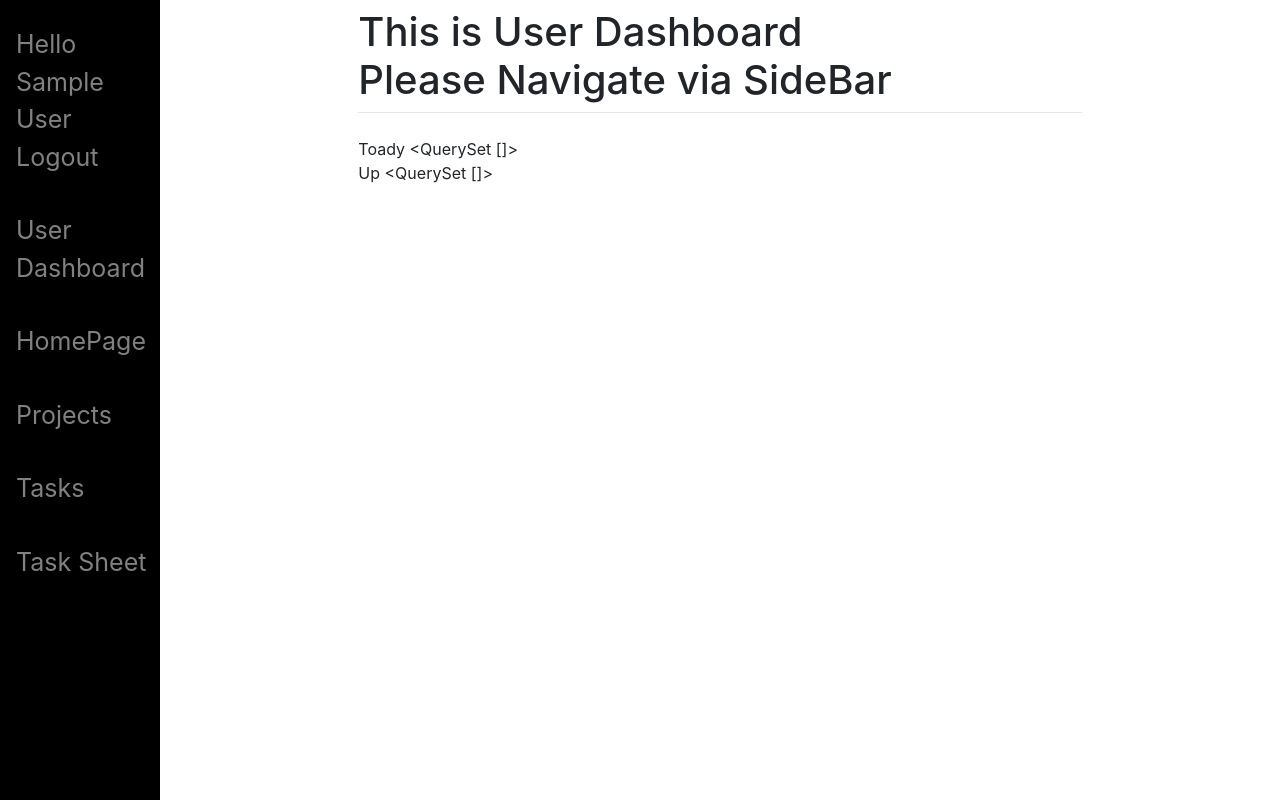
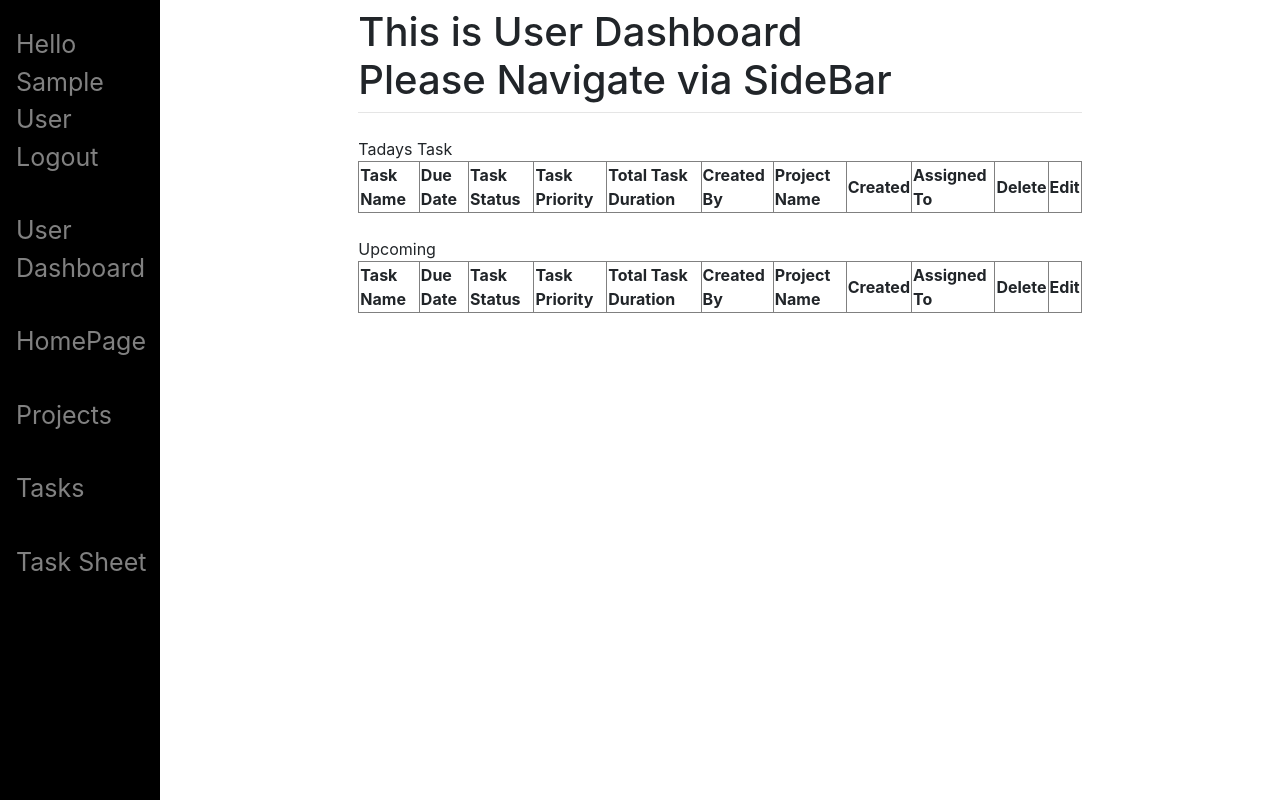
Before and after one commit to thechip911/project_master, a Django app: page /accounts/user_dashboard/ in a window 1280 px wide. Run offline with Django 3.2, Linux system fonts and the light colour scheme; the visitor is signed in with stand-in values (Sample User, id 1); data that the repository does not hold is empty; some libraries are stand-ins or nearby versions.

Commit message:
Ongoing and Upcoming Task on User Dashboard

```diff
--- a/accounts/templates/accounts/user_dashboard.html
+++ b/accounts/templates/accounts/user_dashboard.html
@@ -6,7 +6,85 @@
 {% endblock %}
 
 {% block content %}
+    <div>
+        Tadays Task <br>
+        <table border="color:black">
+            <tr>
+                <th>Task Name</th>
+                <th>Due Date</th>
+                <th>Task Status</th>
+                <th>Task Priority</th>
+                <th>Total Task Duration</th>
+                <th>Created By</th>
+                <th>Project Name</th>
+                <th>Created</th>
+                <th>Assigned To</th>
+                {% if request.user.is_admin or request.user.is_superuser %}
+                    <th>Delete</th>
+                    <th>Edit</th>
+                {% endif %}
 
-    Toady {{ task_due_today }} <br>
-    Up {{ upcoming_task }}
+            </tr>
+            {% for task in task_due_today %}
+                <tr>
+                    <td>{{ task.name }}</td>
+                    <td>{{ task.due_date }}</td>
+                    <td>{{ task.get_task_status_display }}</td>
+                    <td>{{ task.get_task_priority_display }}</td>
+                    <td>{{ task.total_task_time }}</td>
+                    <td>{{ task.created_by.name }}</td>
+                    <td>{{ task.project.name }}</td>
+                    <td>{{ task.created }}</td>
+                    <td>{% for i in task.assigned_to.all %}
+                        {{ forloop.counter }}. {{ i.name }}<br>
+                    {% endfor %}</td>
+                    {% if request.user.is_admin or request.user.is_superuser %}
+                        <td><a href="{% url "projects:task_delete" task.id %}">Delete</a></td>
+                        <td><a href="{% url "projects:task_update" task.id %}">Edit</a></td>
+                    {% endif %}
+                </tr>
+            {% endfor %}
+        </table>
+    </div>
+    <br>
+    <div>
+        Upcoming <br>
+        <table border="color:black">
+            <tr>
+                <th>Task Name</th>
+                <th>Due Date</th>
+                <th>Task Status</th>
+                <th>Task Priority</th>
+                <th>Total Task Duration</th>
+                <th>Created By</th>
+                <th>Project Name</th>
+                <th>Created</th>
+                <th>Assigned To</th>
+                {% if request.user.is_admin or request.user.is_superuser %}
+                    <th>Delete</th>
+                    <th>Edit</th>
+                {% endif %}
+
+            </tr>
+            {% for task in upcoming_task %}
+                <tr>
+                    <td>{{ task.name }}</td>
+                    <td>{{ task.due_date }}</td>
+                    <td>{{ task.get_task_status_display }}</td>
+                    <td>{{ task.get_task_priority_display }}</td>
+                    <td>{{ task.total_task_time }}</td>
+                    <td>{{ task.created_by.name }}</td>
+                    <td>{{ task.project.name }}</td>
+                    <td>{{ task.created }}</td>
+                    <td>{% for i in task.assigned_to.all %}
+                        {{ forloop.counter }}. {{ i.name }}<br>
+                    {% endfor %}</td>
+                    {% if request.user.is_admin or request.user.is_superuser %}
+                        <td><a href="{% url "projects:task_delete" task.id %}">Delete</a></td>
+                        <td><a href="{% url "projects:task_update" task.id %}">Edit</a></td>
+                    {% endif %}
+                </tr>
+            {% endfor %}
+        </table>
+    </div>
 {% endblock %}
--- a/accounts/views.py
+++ b/accounts/views.py
@@ -1,3 +1,5 @@
+from datetime import timedelta
+
 from django.contrib import messages
 from django.contrib.auth import authenticate, get_user_model, login, logout
 # Create your views here.
@@ -17,7 +19,6 @@ class UserDashBoard(LoginRequiredMixin, TemplateView):
     template_name = 'accounts/user_dashboard.html'
 
     def get_context_data(self, **kwargs):
-        # import ipdb; ipdb.set_trace()
         context = super().get_context_data(**kwargs)
 
         user = self.request.user
@@ -25,11 +26,12 @@ class UserDashBoard(LoginRequiredMixin, TemplateView):
             context['task_due_today'] = Task.objects.filter(due_date__date=localtime().date()).exclude(task_status='done')
             context['upcoming_task'] = Task.objects.filter(due_date__date__gte=localtime().date()).exclude(task_status='done')
         elif user.is_admin:
-            context['task_due_today'] = Task.objects.filter(project__project_admin__in=[user], due_date__date=localtime().date()).exclude(task_status='done')
+            context['task_due_today'] = Task.objects.filter(project__project_admin__in=[user], due_date__date=localtime().date()).exclude(
+                task_status='done')
             context['upcoming_task'] = Task.objects.filter(project__project_admin__in=[user], due_date__date__gte=localtime().date()).exclude(task_status='done')
         elif user.is_employee:
             context['task_due_today'] = Task.objects.filter(project__team__in=[user], due_date__date=localtime().date()).exclude(task_status='done')
-            context['upcoming_task'] = Task.objects.filter(project__team__in=[user], due_date__date__gte=localtime().date()).exclude(task_status='done')
+            context['upcoming_task'] = Task.objects.filter(project__team__in=[user], due_date__date__gte=localtime().date() + timedelta(days=1)).exclude(task_status='done')
         return context
 
 
```
